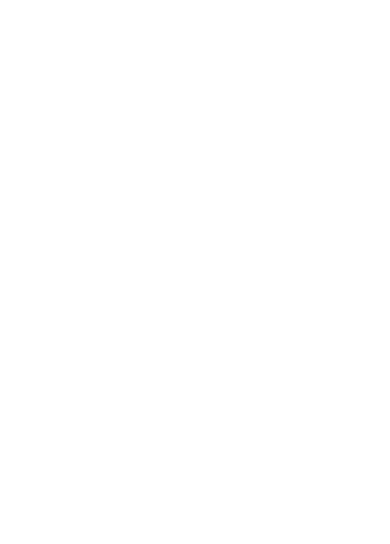
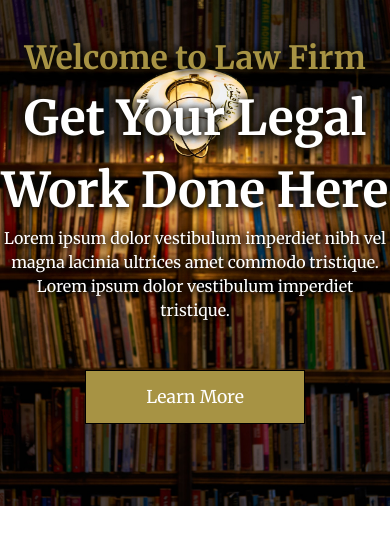
Before and after one commit to droidhazard/law-firm-website, a plain HTML site: page index.html in a window 390 px wide. Drawn offline with Linux system fonts and the light colour scheme.

Commit message:
finalize hero section responsively

```diff
--- a/assets/css/styles.css
+++ b/assets/css/styles.css
@@ -1,3 +1,9 @@
+/* Main Font = Inter */
+@import url('https://fonts.googleapis.com/css2?family=Inter:wght@300;400;500&display=swap');
+
+/* Heading Font = Merriweather */
+@import url('https://fonts.googleapis.com/css2?family=Merriweather:ital,wght@0,400;0,700;1,700&display=swap');
+
 :root {
   --grey-bg: #f6f6f6;
   --accent-main: #a79344;
@@ -8,6 +14,7 @@
   padding: 0;
   border: 0;
   box-sizing: border-box;
+  font-family: 'Merriweather', 'Times New Roman', Times, serif;
 }
 
 html,
@@ -15,3 +22,69 @@ body {
   height: 100%;
   width: 100%;
 }
+
+/* HERO SECTION */
+.hero-section {
+  /* padding: 140px 0; */
+  height: 100vh;
+  width: 100%;
+  line-height: 1.5;
+  padding: 0 140px;
+  background-image: url('../img/top-section.jpg');
+  background-size: cover;
+  background-position: center;
+  display: flex;
+  flex-direction: column;
+  align-items: flex-start;
+  justify-content: center;
+}
+
+.hero-section h2 {
+  color: var(--accent-main);
+  font-family: 'Merriweather', 'Times New Roman', Times, serif;
+  font-size: 2rem;
+}
+
+.hero-section h1 {
+  color: #fff;
+  font-family: 'Merriweather', 'Times New Roman', Times, serif;
+  font-size: 3rem;
+}
+
+.hero-section p {
+  color: #fff;
+  font-family: 'Merriweather', 'Times New Roman', Times, serif;
+  font-size: 1rem;
+}
+
+.hero-section button {
+  padding: 15px 60px;
+  font-size: 1.1rem;
+  margin: 3rem 0;
+  border: 1px solid #000;
+  cursor: pointer;
+  background-color: var(--accent-main);
+  color: #fff;
+  transition: all 0.2s ease-in-out;
+}
+.hero-section button:hover {
+  background-color: #fff;
+  color: var(--accent-main);
+}
+
+
+
+
+/* Responsiveness */
+@media (max-width: 896px) {
+  .hero-section {
+    padding: 0;
+    height: 60vh;
+    text-align: center;
+    align-items: center;
+    justify-content: center;
+    text-shadow: 3px 0px 7px rgba(11, 10, 5, 0.8),
+	  -3px 0px 7px rgba(19, 17, 11, 0.8),
+	  0px 4px 7px rgba(29, 25, 12, 0.8);
+  }
+}
--- a/index.html
+++ b/index.html
@@ -12,7 +12,12 @@
   <link rel="stylesheet" href="./assets/css/styles.css">
 </head>
 <body>
-
+  <div class="hero-section">
+    <h2>Welcome to Law Firm</h2>
+    <h1>Get Your Legal Work Done Here</h1>
+    <p>Lorem ipsum dolor vestibulum imperdiet nibh vel magna lacinia ultrices amet commodo tristique. Lorem ipsum dolor vestibulum imperdiet tristique.</p>
+    <button>Learn More</button>
+  </div>
 
   <!-- Custom Javascript -->
   <script src="./assets/js/main.js"></script>
```
Also changed, not shown: assets/img/2top-section.jpg (added), assets/img/top-section.jpg (added).
